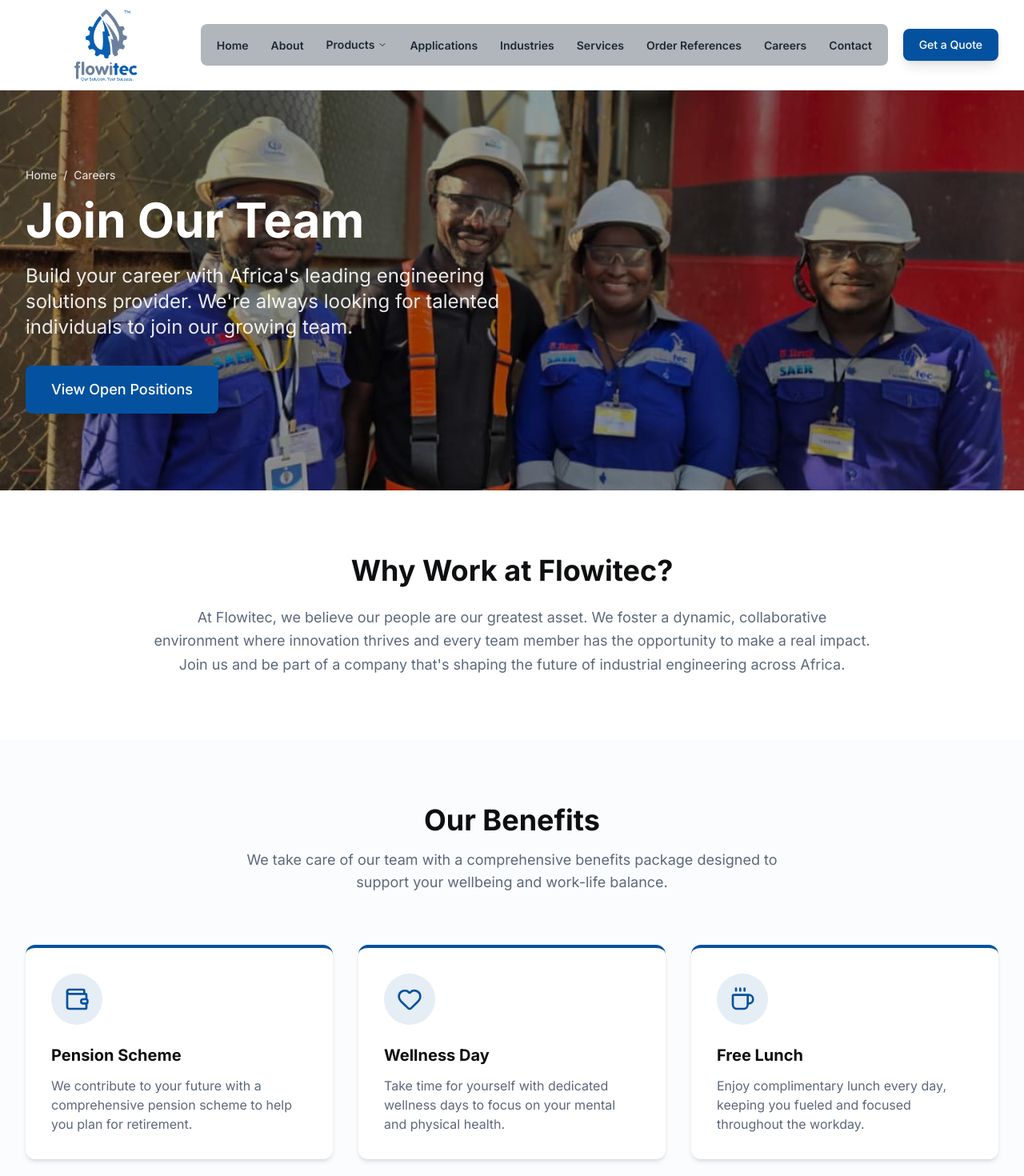
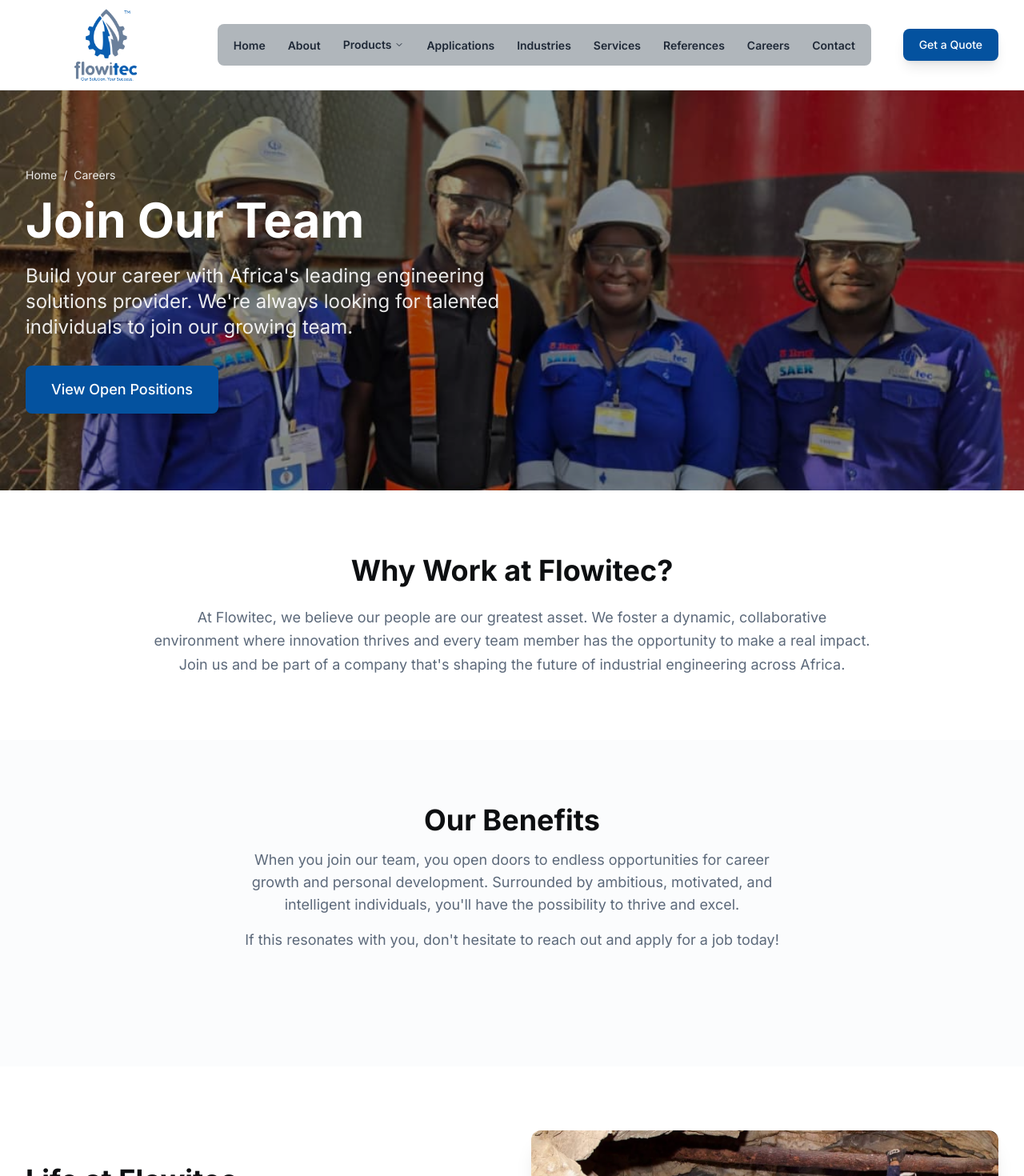
Before and after one commit to p7940320-hash/flowitec, a Next.js app: page /careers in a window 1280 px wide. Shown: the top 1470 px of the page at 80% size. Built offline with nearby package versions, Linux system fonts and the light colour scheme.

Commit message:
Update careers benefits and fix navigation\n\n- Updated careers benefits section with new career growth message\n- Changed navigation from 'Order References' back to 'References'

```diff
--- a/app/careers/page.js
+++ b/app/careers/page.js
@@ -110,23 +110,15 @@ const CareersPage = () => {
           <div className="text-center mb-16">
             <h2 className="text-4xl font-bold mb-4">Our Benefits</h2>
             <p className="text-lg text-muted-foreground max-w-2xl mx-auto">
-              We take care of our team with a comprehensive benefits package designed to support your wellbeing and work-life balance.
+              When you join our team, you open doors to endless opportunities for career growth and personal development. Surrounded by ambitious, motivated, and intelligent individuals, you'll have the possibility to thrive and excel.
+            </p>
+            <p className="text-lg text-muted-foreground max-w-2xl mx-auto mt-4">
+              If this resonates with you, don't hesitate to reach out and apply for a job today!
             </p>
           </div>
 
           <div className="grid grid-cols-1 md:grid-cols-2 lg:grid-cols-3 gap-8">
-            {benefits.map((benefit, index) => (
-              <div
-                key={index}
-                className="bg-white p-8 rounded-xl shadow-md hover:shadow-xl transition-all border-t-4 border-primary group"
-              >
-                <div className="w-16 h-16 bg-primary/10 rounded-full flex items-center justify-center mb-6 group-hover:bg-primary group-hover:text-white transition-colors">
-                  <benefit.icon className="w-8 h-8 text-primary group-hover:text-white" />
-                </div>
-                <h3 className="text-xl font-bold mb-3">{benefit.title}</h3>
-                <p className="text-muted-foreground">{benefit.description}</p>
-              </div>
-            ))}
+            {/* Remove the benefits.map section */}
           </div>
         </div>
       </section>
--- a/components/Navigation.js
+++ b/components/Navigation.js
@@ -25,7 +25,7 @@ const Navigation = () => {
     { name: 'Applications', href: '/applications' },
     { name: 'Industries', href: '/industries' },
     { name: 'Services', href: '/services' },
-    { name: 'Order References', href: '/references' },
+    { name: 'References', href: '/references' },
     { name: 'Careers', href: '/careers' },
     { name: 'Contact', href: '/contact' },
   ];
```
